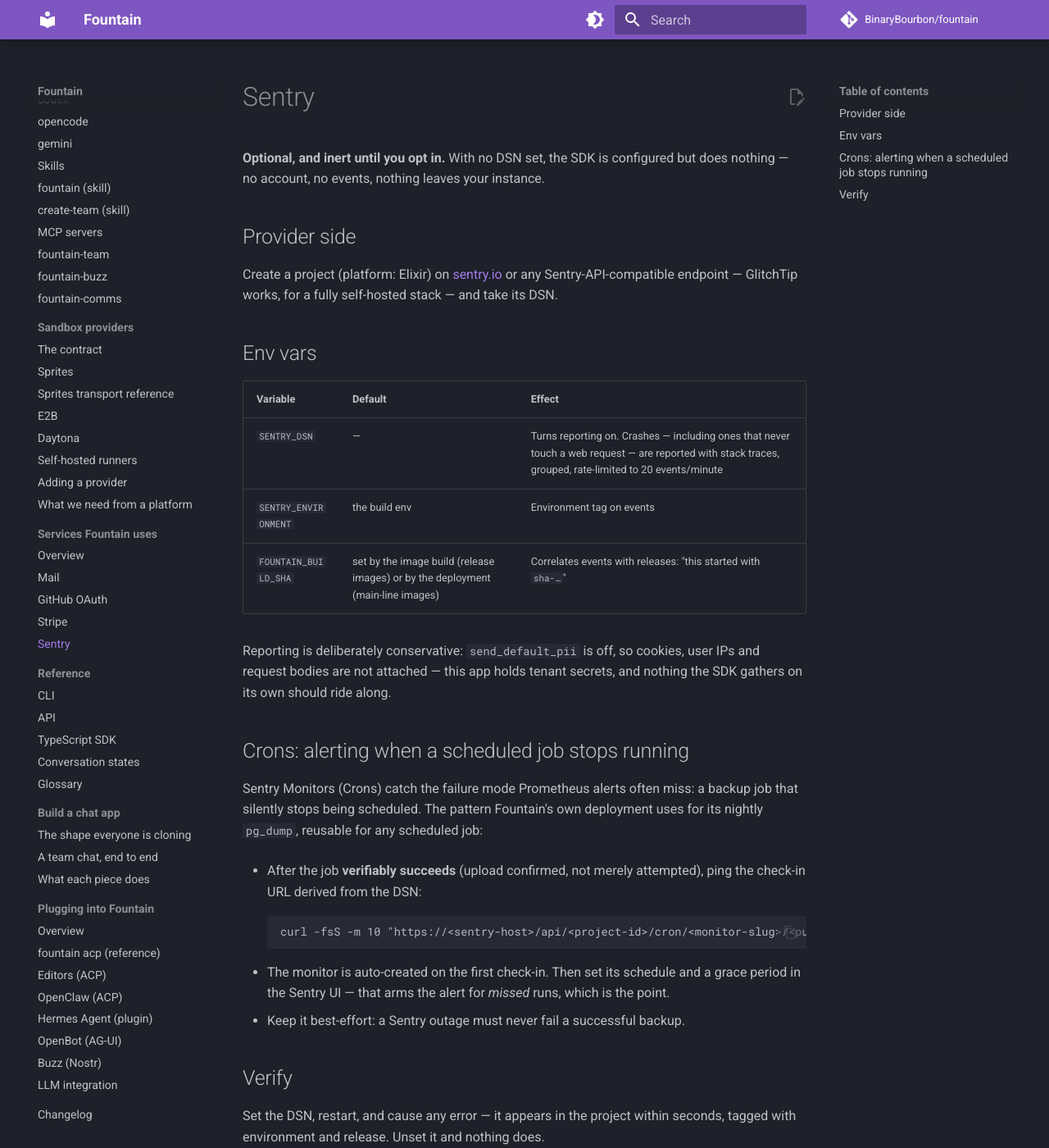
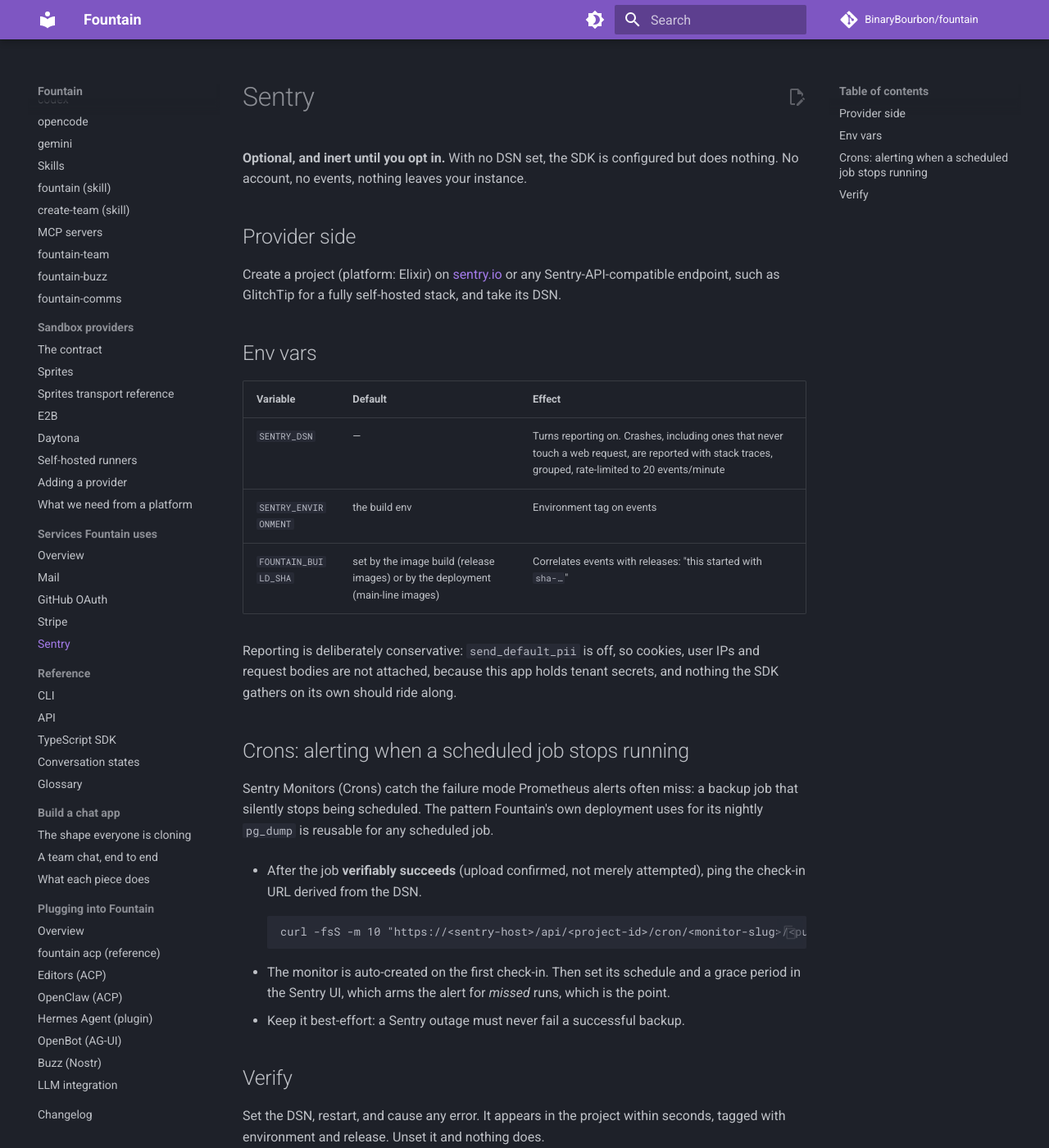
Before and after one commit to BinaryBourbon/fountain, an MkDocs documentation site: the page built from docs/integrations/sentry.md, in a window 1280 px wide and 1400 px high. Shown: the whole window at 82% size. Built offline with MkDocs 1.6.1 and Material for MkDocs 9.7.7, drawn with Linux system fonts in a browser that asks for light colours; comment, search, counter and statistics services are not loaded.

Commit message:
docs: clean the five small provider and service pages
Part of #911. sprites, e2b, daytona, github-oauth, sentry.

27 edits across five pages, plus two colon-introduced lists. All the same
patterns as the larger pages, and all in "how the contract maps" tables where
a cell reads "Native — sandboxes are name-addressable"; a full stop reads
better there than a dash.

Note the `| — |` cells in sprites.md and sentry.md survive untouched. Those
are the placeholder exemption from #924 doing its job on real pages rather
than on a planted test line.

Backlog down to 17 files from 22.

Co-Authored-By: Claude Opus 5 <noreply@anthropic.com>

````diff
--- a/docs/integrations/sentry.md
+++ b/docs/integrations/sentry.md
@@ -1,46 +1,46 @@
 # Sentry
 
 **Optional, and inert until you opt in.** With no DSN set, the SDK is
-configured but does nothing — no account, no events, nothing leaves your
+configured but does nothing. No account, no events, nothing leaves your
 instance.
 
 ## Provider side
 
 Create a project (platform: Elixir) on [sentry.io](https://sentry.io) or any
-Sentry-API-compatible endpoint — GlitchTip works, for a fully self-hosted
-stack — and take its DSN.
+Sentry-API-compatible endpoint, such as GlitchTip for a fully self-hosted
+stack, and take its DSN.
 
 ## Env vars
 
 | Variable | Default | Effect |
 |---|---|---|
-| `SENTRY_DSN` | — | Turns reporting on. Crashes — including ones that never touch a web request — are reported with stack traces, grouped, rate-limited to 20 events/minute |
+| `SENTRY_DSN` | — | Turns reporting on. Crashes, including ones that never touch a web request, are reported with stack traces, grouped, rate-limited to 20 events/minute |
 | `SENTRY_ENVIRONMENT` | the build env | Environment tag on events |
 | `FOUNTAIN_BUILD_SHA` | set by the image build (release images) or by the deployment (main-line images) | Correlates events with releases: "this started with `sha-…`" |
 
 Reporting is deliberately conservative: `send_default_pii` is off, so
-cookies, user IPs and request bodies are not attached — this app holds tenant
+cookies, user IPs and request bodies are not attached, because this app holds tenant
 secrets, and nothing the SDK gathers on its own should ride along.
 
 ## Crons: alerting when a scheduled job stops running
 
 Sentry Monitors (Crons) catch the failure mode Prometheus alerts often miss:
 a backup job that silently stops being scheduled. The pattern Fountain's own
-deployment uses for its nightly `pg_dump`, reusable for any scheduled job:
+deployment uses for its nightly `pg_dump` is reusable for any scheduled job.
 
 - After the job **verifiably succeeds** (upload confirmed, not merely
-  attempted), ping the check-in URL derived from the DSN:
+  attempted), ping the check-in URL derived from the DSN.
 
     ```
     curl -fsS -m 10 "https://<sentry-host>/api/<project-id>/cron/<monitor-slug>/<public-key>/?status=ok"
     ```
 
 - The monitor is auto-created on the first check-in. Then set its schedule
-  and a grace period in the Sentry UI — that arms the alert for *missed*
+  and a grace period in the Sentry UI, which arms the alert for *missed*
   runs, which is the point.
 - Keep it best-effort: a Sentry outage must never fail a successful backup.
 
 ## Verify
 
-Set the DSN, restart, and cause any error — it appears in the project within
+Set the DSN, restart, and cause any error. It appears in the project within
 seconds, tagged with environment and release. Unset it and nothing does.
````
Also changed, not shown: docs/integrations/daytona.md (+6 -6 lines), docs/integrations/e2b.md (+4 -4 lines), docs/integrations/github-oauth.md (+3 -3 lines), docs/integrations/sprites.md (+8 -8 lines), 1 other file.
